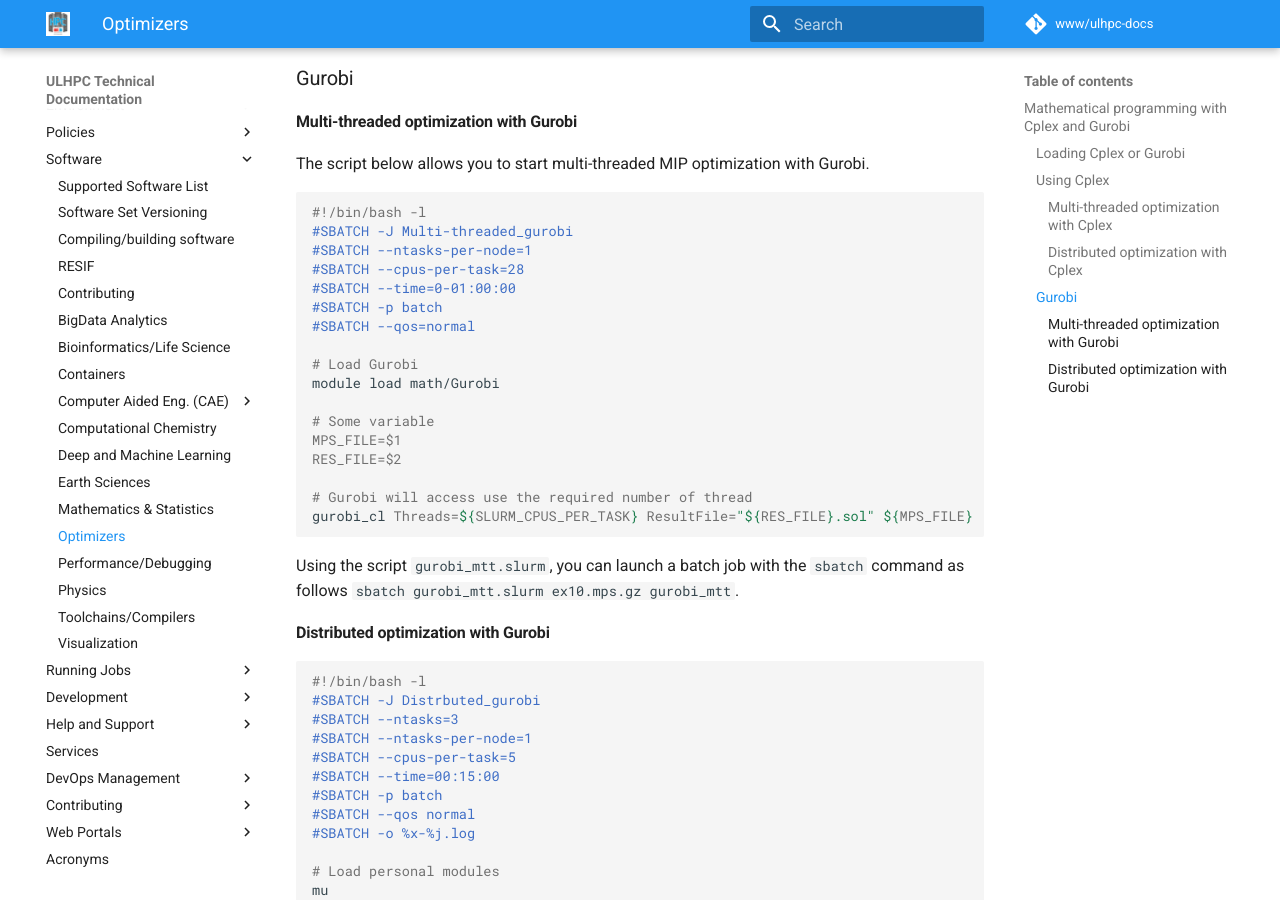
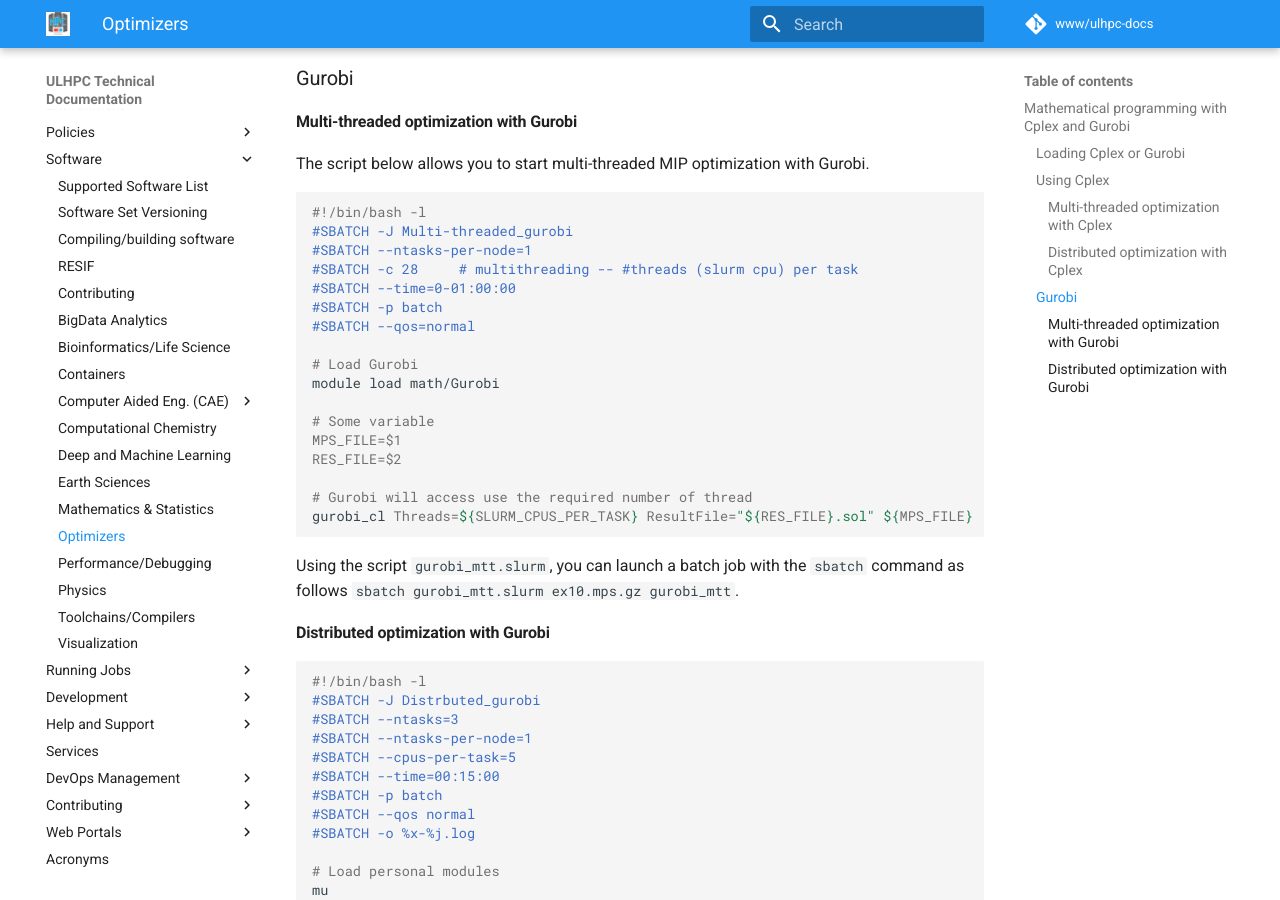
Before and after one commit to ULHPC/ulhpc-docs, an MkDocs documentation site: the page built from docs/software/optim/index.md, in a window 1280 px wide and 900 px high, scrolled down 3107 px. Built offline with MkDocs 1.6.1 and Material for MkDocs 9.7.7, drawn with Linux system fonts in a browser that asks for light colours.

Commit message:
Apply 1 suggestion(s) to 1 file(s)

```diff
--- a/docs/software/optim/index.md
+++ b/docs/software/optim/index.md
@@ -142,7 +142,7 @@ The script below allows you to start multi-threaded MIP optimization with Gurobi
 #!/bin/bash -l
 #SBATCH -J Multi-threaded_gurobi
 #SBATCH --ntasks-per-node=1
-#SBATCH --cpus-per-task=28
+#SBATCH -c 28     # multithreading -- #threads (slurm cpu) per task
 #SBATCH --time=0-01:00:00
 #SBATCH -p batch
 #SBATCH --qos=normal
```
